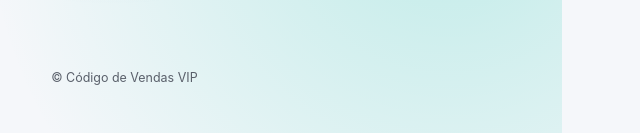
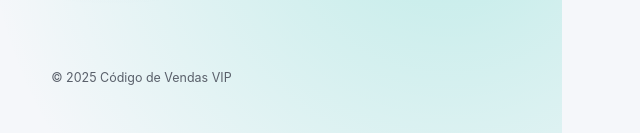
Before and after one commit to vivadodigitaloficiall-source/base-site-CDV, a plain HTML site: page login.html in a window 1280 px wide. Shown: the part 664-797 px from the top of the page, 0-640 px from the left. Drawn offline with Linux system fonts and the light colour scheme; files that its build step writes are made by us from their sources.

Commit message:
acho que foi

```diff
--- a/login.html
+++ b/login.html
@@ -9,15 +9,15 @@
 	<meta property="og:title" content="Entrar • Código de Vendas VIP" />
 	<meta property="og:description" content="Acesse sua conta e continue sua evolução em vendas com trilhas, desafios e certificados." />
 	<meta property="og:url" content="https://codigodevendasvip.com.br/login.html" />
-	<meta property="og:image" content="https://codigodevendasvip.com.br/assets/img/og-cover.png" />
+	<meta property="og:image" content="https://codigodevendasvip.com.br/docs/assets/img/og-cover.png" />
 	<meta name="twitter:card" content="summary_large_image" />
 	<meta name="twitter:title" content="Entrar • Código de Vendas VIP" />
 	<meta name="twitter:description" content="Continue sua evolução em vendas com trilhas e desafios." />
-	<meta name="twitter:image" content="https://codigodevendasvip.com.br/assets/img/og-cover.png" />
+	<meta name="twitter:image" content="https://codigodevendasvip.com.br/docs/assets/img/og-cover.png" />
 	<link rel="preconnect" href="https://cdn.jsdelivr.net" crossorigin>
-	<link rel="stylesheet" href="assets/css/base.css" />
-	<link rel="stylesheet" href="assets/css/layout.css" />
-	<link rel="stylesheet" href="assets/css/components.css" />
+	<link rel="stylesheet" href="docs/assets/css/base.css" />
+	<link rel="stylesheet" href="docs/assets/css/layout.css" />
+	<link rel="stylesheet" href="docs/assets/css/components.css" />
 	<script>(function(){const r=document.documentElement;const saved=localStorage.getItem('theme');if(saved){r.dataset.theme=saved;}else{const prefers=matchMedia('(prefers-color-scheme: light)').matches?'light':'';r.dataset.theme=prefers;}r.classList.add('no-transition');setTimeout(()=>r.classList.remove('no-transition'),50);})();</script>
 	<style>
 		body{display:flex;min-height:100dvh;}
@@ -103,8 +103,8 @@
 	</div>
 	<div id="toast-root" aria-live="polite" aria-atomic="true"></div>
 	<script type="module">
-		import './assets/js/analytics.js';
-		import { loginEmail as loginEmailFn, resetPassword } from './assets/js/auth.js';
+		import './docs/assets/js/analytics.js';
+		import { loginEmail as loginEmailFn, resetPassword } from './docs/assets/js/auth.js';
 		const y=document.getElementById('year');if(y) y.textContent=new Date().getFullYear();
 		document.getElementById('backLanding')?.addEventListener('click',()=>location.href='index.html');
 		document.getElementById('themeToggle')?.addEventListener('click',()=>{const r=document.documentElement;const cur=r.dataset.theme==='light'?'':'light';r.dataset.theme=cur;localStorage.setItem('theme',cur);});
```
Also changed, not shown: index.html (+6 -6 lines).
